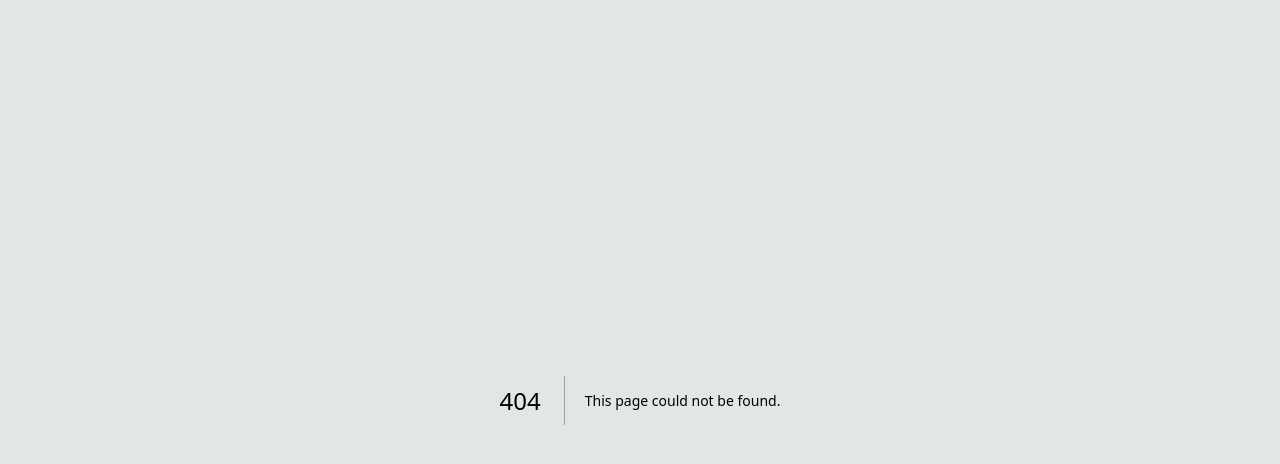
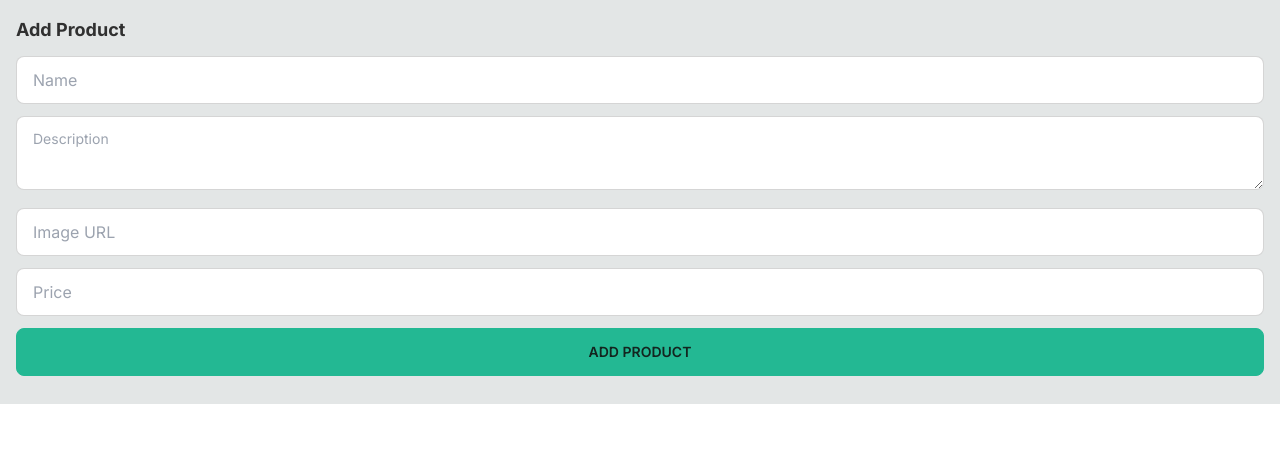
Before and after one commit to daitokojima/nextjsecommerce, a Next.js app: page /add-product in a window 1280 px wide. Before the commit this address had no page. Shown: the top 464 px of the page. Built offline with nearby package versions, Linux system fonts and the light colour scheme.

Commit message:
静的商品登録ページ作成

```diff
--- /dev/null
+++ b/src/app/add-product/page.tsx
@@ -0,0 +1,42 @@
+export const metadata = {
+    title: "商品登録- NEXTMAZON"
+}
+
+export default function AddProductPage() {
+  return (
+    <div>
+      <h1 className="mb-3 text-lg font-bold">Add Product</h1>
+      <form>
+        <input
+          required
+          name="name"
+          placeholder="Name"
+          className="input input-bordered mb-3 w-full"
+        />
+        <textarea
+          required
+          name="description"
+          placeholder="Description"
+          className="textarea textarea-bordered mb-3 w-full"
+        />
+        <input
+          required
+          name="imageUrl"
+          placeholder="Image URL"
+          type="url"
+          className="input input-bordered mb-3 w-full"
+        />
+        <input
+          required
+          name="price"
+          placeholder="Price"
+          type="number"
+          className="input input-bordered mb-3 w-full"
+        />
+        <button className="btn btn-success btn-block mb-3" type="submit">
+          Add Product
+        </button>
+      </form>
+    </div>
+  );
+}
--- a/src/app/layout.tsx
+++ b/src/app/layout.tsx
@@ -5,8 +5,8 @@
 const inter = Inter({ subsets: ["latin"] });
 
 export const metadata: Metadata = {
-  title: "Create Next App",
-  description: "Generated by create next app",
+  title: "Nextmazon",
+  description: "貴方の財布を空っぽに❤️",
 };
 
 export default function RootLayout({
@@ -16,7 +16,9 @@
 }) {
   return (
     <html lang="en">
-      <body className={inter.className}>{children}</body>
+      <body className={inter.className}>
+        <main className="m-auto min-w-[300px] max-w-7xl p-4">{children}</main>
+      </body>
     </html>
   );
 }
```
